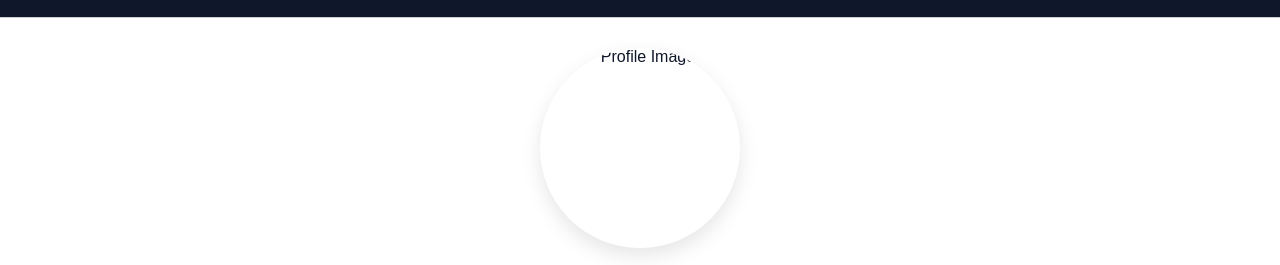
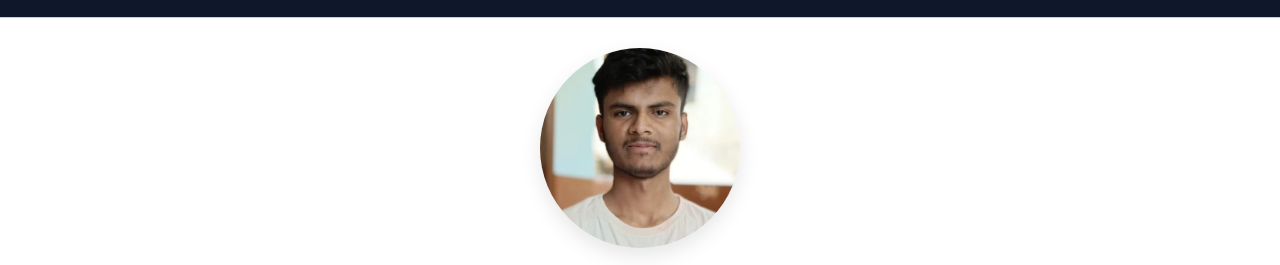
Before and after one commit to sandeep-saw1/fixnow, a plain HTML site: page index.html in a window 1280 px wide. Shown: the part 52-317 px from the top of the page. Drawn offline with Linux system fonts and the light colour scheme; files whose address does not match are found by name.

Commit message:
Update index.html

```diff
--- a/index.html
+++ b/index.html
@@ -25,7 +25,7 @@
     </nav>
 
     <section class="home" id="home">
-      <img src="images/pho.jpg" alt="Profile Image" />
+      <img src="photo.webp" alt="Profile Image" />
       <h1>Sandeep Saw</h1>
       <h3>Frontend Developer</h3>
       <div class="socials">
```
